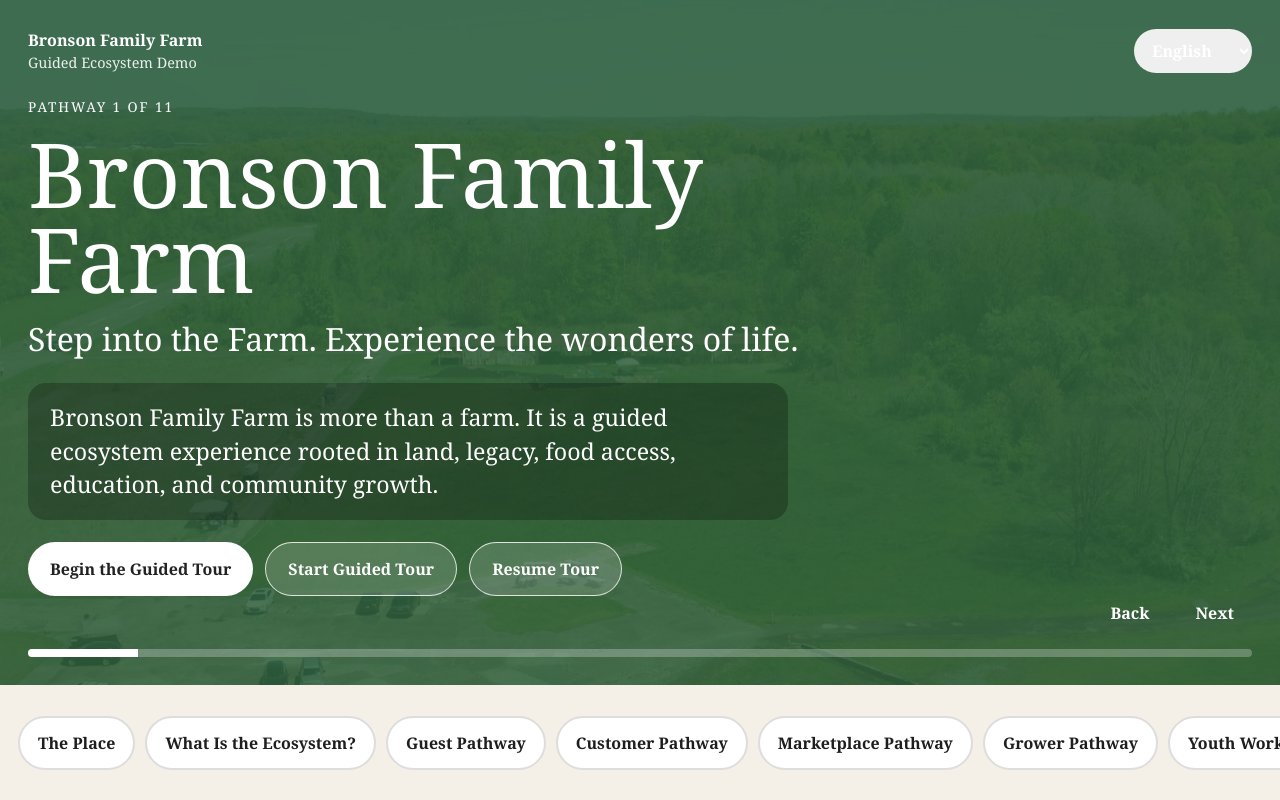
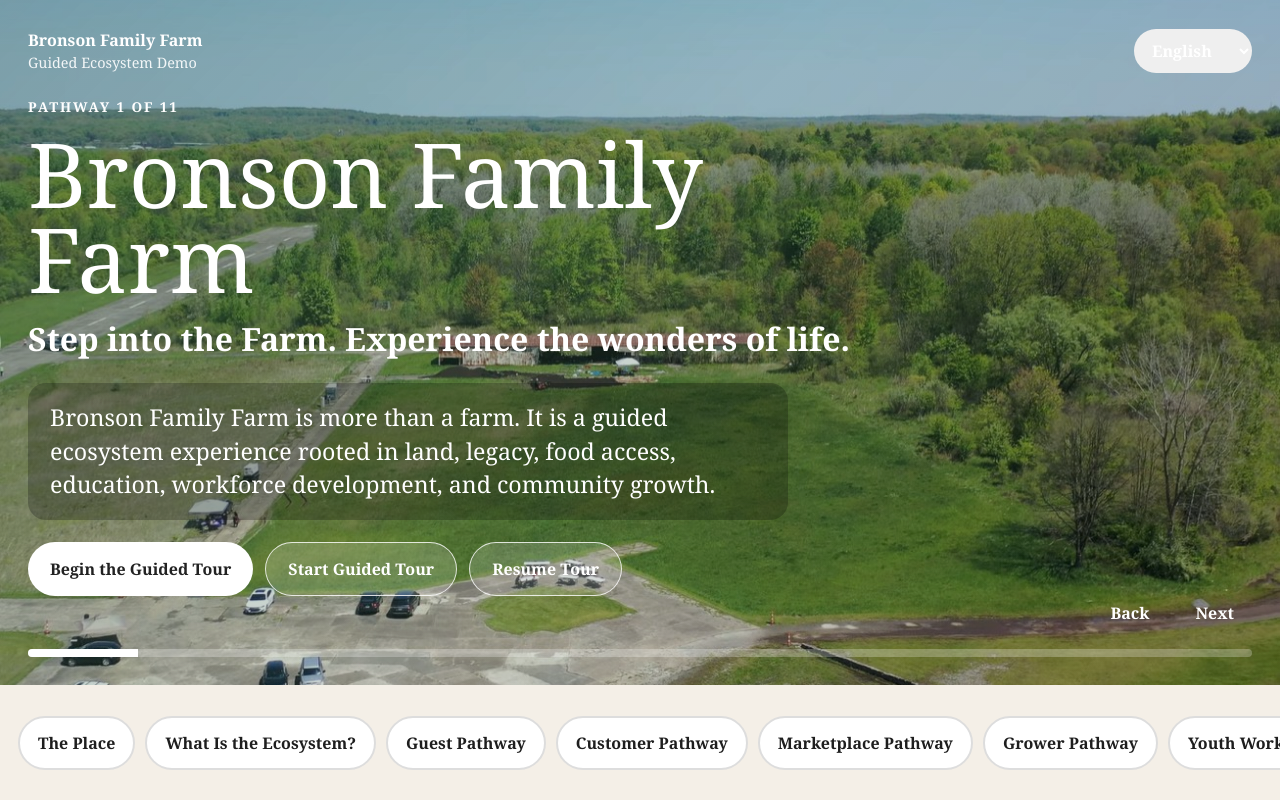
Before and after one commit to cburgessemail-gif/bronson-demo, a React (Vite) app: page / in a window 1280 px wide. Built offline with nearby package versions, Linux system fonts and the light colour scheme; the HTML template or start-up script is replaced by a standard one.

Commit message:
Refactor styles and improve text clarity
Updated color codes and improved text clarity in various sections. Adjusted styles for better visual consistency.

```diff
--- a/src/App.tsx
+++ b/src/App.tsx
@@ -28,9 +28,9 @@ const slides = [
     title: "Bronson Family Farm",
     subtitle: "Step into the Farm. Experience the wonders of life.",
     image: IMAGES.entrance,
-    color: "#2f5f3a",
+    color: "#315c46",
     body:
-      "Bronson Family Farm is more than a farm. It is a guided ecosystem experience rooted in land, legacy, food access, education, and community growth.",
+      "Bronson Family Farm is more than a farm. It is a guided ecosystem experience rooted in land, legacy, food access, education, workforce development, and community growth.",
     button: "Begin the Guided Tour",
   },
   {
@@ -38,7 +38,7 @@ const slides = [
     title: "The Place",
     subtitle: "Historic Lansdowne Airport · Youngstown, Ohio",
     image: IMAGES.place,
-    color: "#5b4636",
+    color: "#6b4f3d",
     body:
       "This farm is growing on historic land connected to aviation, community memory, and new possibility. What was once overlooked is becoming infrastructure for food, learning, workforce development, and agritourism.",
     button: "See the Ecosystem",
@@ -46,11 +46,12 @@ const slides = [
   {
     id: "ecosystem",
     title: "What Is the Ecosystem?",
-    subtitle: "A connected system where people, food, education, and opportunity move together.",
+    subtitle:
+      "A connected system where people, food, education, and opportunity move together.",
     image: IMAGES.ecosystem,
     color: "#6f4e25",
     body:
-      "An ecosystem means no one part stands alone. Growers, customers, youth, volunteers, partners, and marketplaces are connected so food can move through the community—not so every farmer has to travel alone.",
+      "An ecosystem means no one part stands alone. Growers, customers, youth, volunteers, partners, and marketplaces are connected so food can move through the community — not so every farmer has to travel alone.",
     button: "Explore the Pathways",
   },
   {
@@ -70,7 +71,7 @@ const slides = [
     image: IMAGES.customer,
     color: "#7a4f2a",
     body:
-      "Customers connect to chemical-free produce, seedlings, education, and nutrition. The goal is not just a one-time purchase. The goal is to help families make healthy food part of everyday life.",
+      "Customers connect to chemical-free produce, seedlings, nutrition education, and simple ways to make healthier choices. The goal is not just a one-time purchase. The goal is to help families return to fresh food again and again.",
     button: "Go to Marketplace Story",
   },
   {
@@ -128,7 +129,7 @@ const slides = [
     title: "Thank You",
     subtitle: "We need your feedback.",
     image: IMAGES.entrance,
-    color: "#2f5f3a",
+    color: "#315c46",
     body:
       "Thank you for experiencing the Bronson Family Farm demo. Your feedback helps shape the next version of this ecosystem and how it serves growers, families, youth, and partners.",
     button: "Contact Constance",
@@ -144,6 +145,7 @@ export default function App() {
 
   useEffect(() => {
     if (!guided) return;
+
     if (index >= slides.length - 1) {
       setGuided(false);
       return;
@@ -151,7 +153,7 @@ export default function App() {
 
     const timer = setTimeout(() => {
       setIndex((prev) => Math.min(prev + 1, slides.length - 1));
-    }, 8500);
+    }, 9000);
 
     return () => clearTimeout(timer);
   }, [guided, index]);
@@ -169,6 +171,11 @@ export default function App() {
     if (found >= 0) setIndex(found);
   };
 
+  const startGuidedTour = () => {
+    setIndex(0);
+    setGuided(true);
+  };
+
   const contact = () => {
     window.location.href =
       "mailto:cburgess@bronsonfamilyfarm.com?subject=Bronson Family Farm Demo Feedback";
@@ -179,7 +186,17 @@ export default function App() {
       <div style={styles.hero}>
         <img src={slide.image} alt={slide.title} style={styles.image} />
 
-        <div style={{ ...styles.overlay, background: `${slide.color}dd` }}>
+        <div
+          style={{
+            ...styles.overlay,
+            background: `linear-gradient(
+              135deg,
+              ${slide.color}66 0%,
+              ${slide.color}44 42%,
+              rgba(0,0,0,0.18) 100%
+            )`,
+          }}
+        >
           <div style={styles.topbar}>
             <div>
               <strong>Bronson Family Farm</strong>
@@ -190,6 +207,7 @@ export default function App() {
               value={language}
               onChange={(e) => setLanguage(e.target.value)}
               style={styles.select}
+              aria-label="Select language"
             >
               {Object.entries(languages).map(([key, label]) => (
                 <option key={key} value={key}>
@@ -199,24 +217,24 @@ export default function App() {
             </select>
           </div>
 
-          <div style={styles.content}>
-            <div style={styles.kicker}>Pathway {index + 1} of {slides.length}</div>
+          <main style={styles.content}>
+            <div style={styles.kicker}>
+              Pathway {index + 1} of {slides.length}
+            </div>
+
             <h1 style={styles.title}>{slide.title}</h1>
             <h2 style={styles.subtitle}>{slide.subtitle}</h2>
             <p style={styles.body}>{slide.body}</p>
 
             <div style={styles.actions}>
-              <button style={styles.primary} onClick={index === slides.length - 1 ? contact : next}>
+              <button
+                style={styles.primary}
+                onClick={index === slides.length - 1 ? contact : next}
+              >
                 {slide.button}
               </button>
 
-              <button
-                style={styles.secondary}
-                onClick={() => {
-                  setIndex(0);
-                  setGuided(true);
-                }}
-              >
+              <button style={styles.secondary} onClick={startGuidedTour}>
                 Start Guided Tour
               </button>
 
@@ -227,7 +245,7 @@ export default function App() {
                 {guided ? "Pause Tour" : "Resume Tour"}
               </button>
             </div>
-          </div>
+          </main>
 
           <div style={styles.progressWrap}>
             <div style={{ ...styles.progress, width: `${progress}%` }} />
@@ -238,7 +256,11 @@ export default function App() {
               Back
             </button>
 
-            <button onClick={next} disabled={index === slides.length - 1} style={styles.navBtn}>
+            <button
+              onClick={next}
+              disabled={index === slides.length - 1}
+              style={styles.navBtn}
+            >
               Next
             </button>
           </div>
@@ -291,6 +313,7 @@ const styles: Record<string, React.CSSProperties> = {
     flexDirection: "column",
     justifyContent: "space-between",
     padding: "28px",
+    backdropFilter: "brightness(1.03)",
   },
   topbar: {
     display: "flex",
@@ -317,6 +340,7 @@ const styles: Record<string, React.CSSProperties> = {
     letterSpacing: "0.14em",
     fontSize: "0.85rem",
     marginBottom: "14px",
+    fontWeight: 800,
   },
   title: {
     fontSize: "clamp(2.8rem, 7vw, 6rem)",
@@ -326,13 +350,13 @@ const styles: Record<string, React.CSSProperties> = {
   subtitle: {
     fontSize: "clamp(1.2rem, 2.8vw, 2rem)",
     margin: "0 0 20px",
-    fontWeight: 500,
+    fontWeight: 600,
   },
   body: {
     fontSize: "clamp(1.05rem, 2vw, 1.45rem)",
     lineHeight: 1.45,
     maxWidth: "760px",
-    background: "rgba(0,0,0,0.25)",
+    background: "rgba(0,0,0,0.24)",
     padding: "18px 22px",
     borderRadius: "18px",
   },
```
